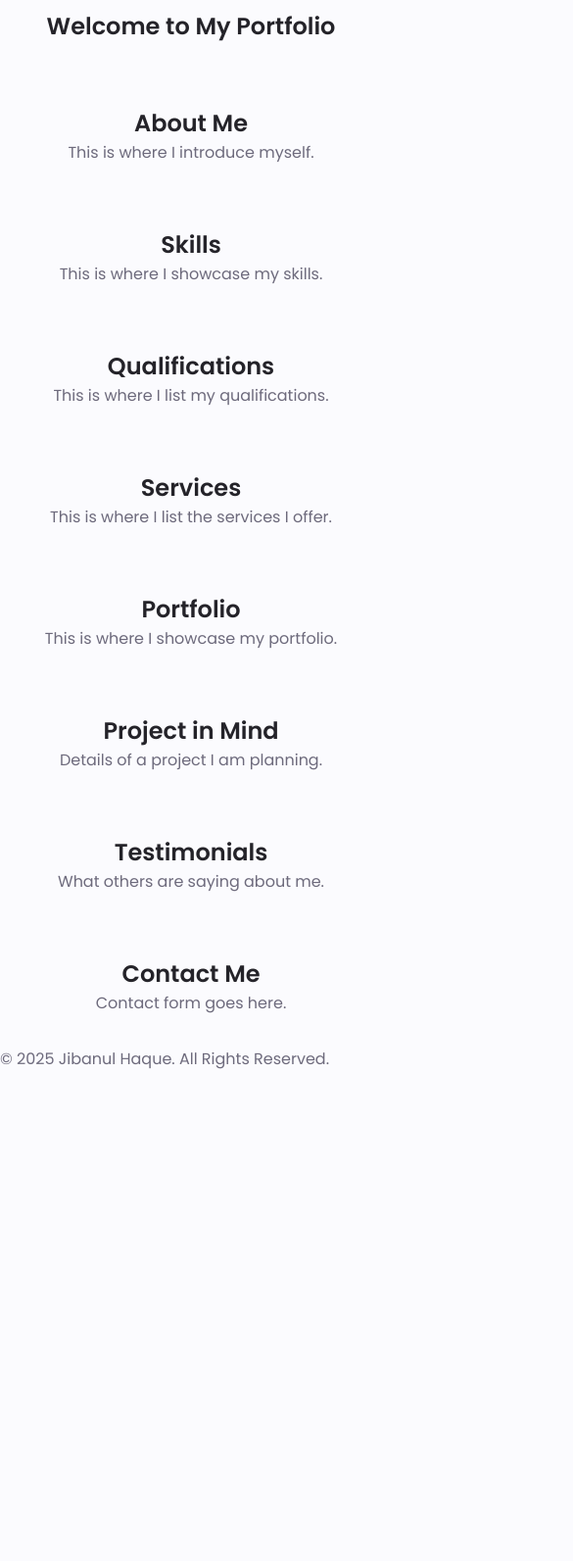
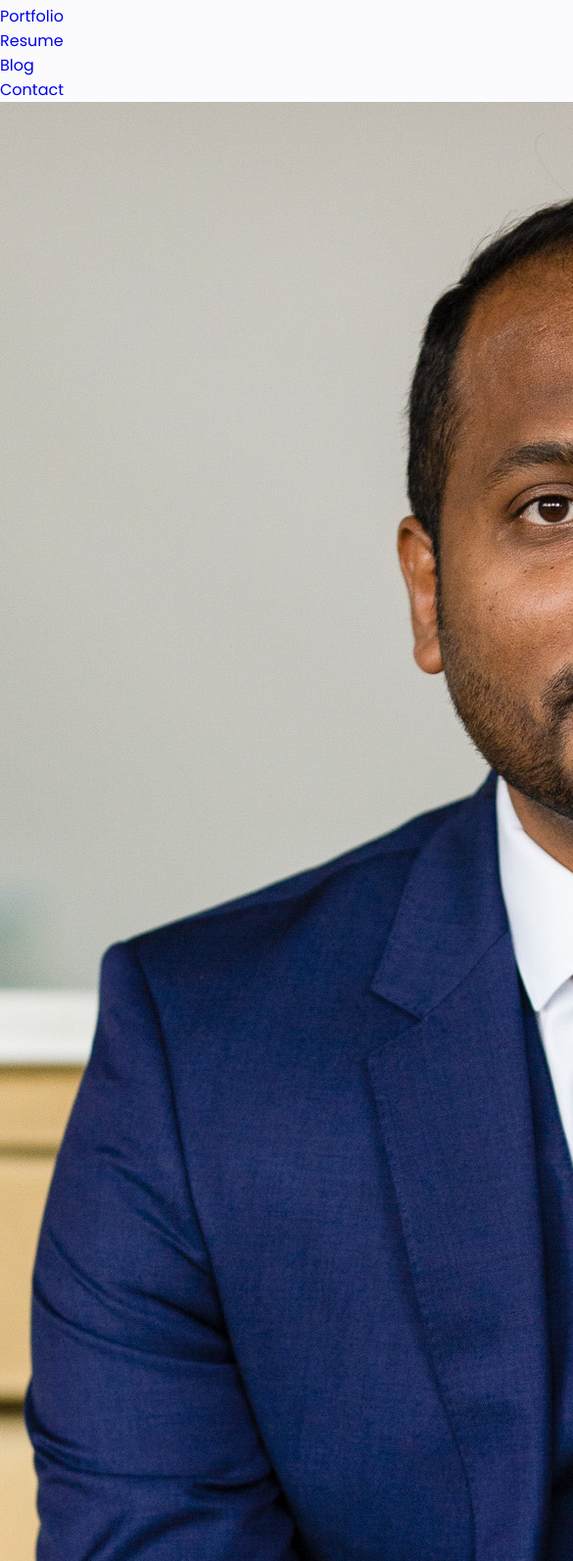
Before and after one commit to Jibanul/jibanul.github.io, a plain HTML site: page index.html in a window 390 px wide. Shown: the part 71-1664 px from the top of the page at 98% size, 585 px wide, since content can reach past the window. Before the commit the page ends 1164 px from the top, so only its background shows below. Drawn offline with nearby package versions, Linux system fonts and the light colour scheme; files that its build step writes are made by us from their sources.

Commit message:
Update index.html

```diff
--- a/index.html
+++ b/index.html
@@ -2,90 +2,82 @@
 <html lang="en">
 <head>
     <meta charset="UTF-8">
+    <meta http-equiv="X-UA-Compatible" content="IE=edge">
     <meta name="viewport" content="width=device-width, initial-scale=1.0">
-    <title>Responsive Portfolio Website</title>
-    <!-- Google Fonts -->
-    <link href="https://fonts.googleapis.com/css2?family=Poppins:wght@400;500;600&display=swap" rel="stylesheet">
-
-    <!-- Custom CSS -->
+    <title>Responsive Portfolio Website Design</title>
     <link rel="stylesheet" href="style.css">
+    <!----Font awesome cdn  font icon css -->
+    <link rel="stylesheet" href="https://cdnjs.cloudflare.com/ajax/libs/font-awesome/6.2.1/css/all.min.css">
 </head>
 <body>
-    <!-- HEADER -->
-    <header class="header" id="header">
-        <div class="logo">
-            <h1>Jibanul Haque</h1>
+     <div class="hero-header">
+        <div class="wrapper">
+            <header>
+                <div class="logo">
+                    <i class="fa-solid fa-a"></i>
+                    <div class="logo-text">Jibanul Haque</div>
+                </div>
+                <nav>
+                    <div class="togglebtn">
+                        <span></span>
+                        <span></span>
+                        <span></span>
+                    </div>
+                    <ul class="navlinks">
+                        <li><a href="#">Home</a></li>
+                        <li><a href="#">Portfolio</a></li>
+                        <li><a href="#">Resume</a></li>
+                        <li><a href="#">Blog</a></li>
+                        <li><a href="#">Contact</a></li>
+                    </ul>
+                </nav>
+            </header>
+            <div class="container">
+                 <div class="hero-pic">
+                    <img src="images/main_photo.jpg" alt="profile pic">
+                 </div>
+                 <div class="hero-text">
+                    <h5>Hi I'm <span class="input">Frontend Developer</span></h5>
+                    <h1>Jibanul Haque</h1>
+                    <p> AI Researcher with a PhD specializing in Computer Vision, Machine Learning,
+                        and Applied Statistics, with expertise in Generative AI.
+                    </p>
+
+                    <div class="btn-group">
+                       <a href="#" class="btn active">Download CV</a>
+                       <a href="#" class="btn">Contact</a>
+                    </div>
+
+                    <div class="social">
+                        <a href="#"><i class="fa-brands fa-facebook"></i></a>
+                        <a href="#"><i class="fa-brands fa-linkedin"></i></a>
+                        <a href="#"><i class="fa-brands fa-instagram"></i></a>
+                        <a href="#"><i class="fa-brands fa-dribbble"></i></a>
+                        <a href="#"><i class="fa-brands fa-pintrest"></i></a>
+                    </div>
+                 </div>
+            </div>
         </div>
-    </header>
+     </div>
+     <!---typed js for typing text effect-->
+     <script src="https://cdnjs.cloudflare.com/ajax/libs/typed.js/2.0.10/typed.min.js"></script>
+     <script>
+        /** creating button click show hide navbar **/
+        var togglebtn=document.querySelector(".togglebtn");
+        var nav=document.querySelector(".navlinks");
+        var links=document.querySelector(".navlinks li");
 
-    <!-- MAIN -->
-    <main class="main">
-        <!-- HOME -->
-        <section class="home section" id="home">
-            <h2 class="section__title">Welcome to My Portfolio</h2>
-        </section>
+        togglebtn.addEventListener("click", function(){
+            this.classList.toggle("click");
+            nav.classList.toggle("open");
+        })
 
-        <!-- ABOUT -->
-        <section class="about section" id="about">
-            <h2 class="section__title">About Me</h2>
-            <p>This is where I introduce myself.</p>
-        </section>
-
-        <!-- SKILLS -->
-        <section class="skills section" id="skills">
-            <h2 class="section__title">Skills</h2>
-            <p>This is where I showcase my skills.</p>
-        </section>
-
-        <!-- QUALIFICATION -->
-        <section class="qualification section">
-            <h2 class="section__title">Qualifications</h2>
-            <p>This is where I list my qualifications.</p>
-        </section>
-
-        <!-- SERVICES -->
-        <section class="services section" id="services">
-            <h2 class="section__title">Services</h2>
-            <p>This is where I list the services I offer.</p>
-        </section>
-
-        <!-- PORTFOLIO -->
-        <section class="portfolio section" id="portfolio">
-            <h2 class="section__title">Portfolio</h2>
-            <p>This is where I showcase my portfolio.</p>
-        </section>
-
-        <!-- PROJECT IN MIND -->
-        <section class="project section">
-            <h2 class="section__title">Project in Mind</h2>
-            <p>Details of a project I am planning.</p>
-        </section>
-
-        <!-- TESTIMONIAL -->
-        <section class="testimonial section">
-            <h2 class="section__title">Testimonials</h2>
-            <p>What others are saying about me.</p>
-        </section>
-
-        <!-- CONTACT ME -->
-        <section class="contact section" id="contact">
-            <h2 class="section__title">Contact Me</h2>
-            <p>Contact form goes here.</p>
-        </section>
-    </main>
-
-    <!-- FOOTER -->
-    <footer class="footer">
-        <p>&copy; 2025 Jibanul Haque. All Rights Reserved.</p>
-    </footer>
-
-    <!-- SCROLL TOP BUTTON -->
-    <a href="#header" class="scroll-top">↑</a>
-
-    <!-- SWIPER JS (Optional) -->
-    <script src=""></script>
-
-    <!-- MAIN JS (Optional) -->
-    <script src=""></script>
+        var typed=new Typed(".input",{
+            strings:["AI Researcher","Applied Scientist","Computer Vision Expert"],
+            typedSpeed:70,
+            backSpeed:55,
+            loop:true
+        })
+     </script>
 </body>
 </html>
```
